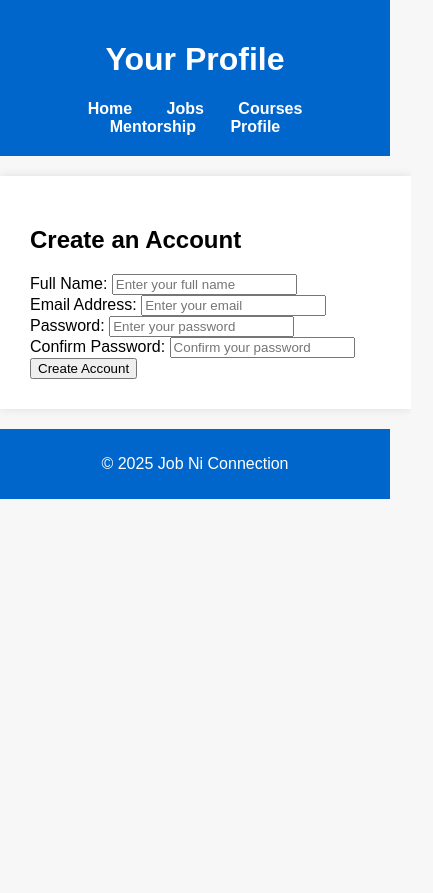
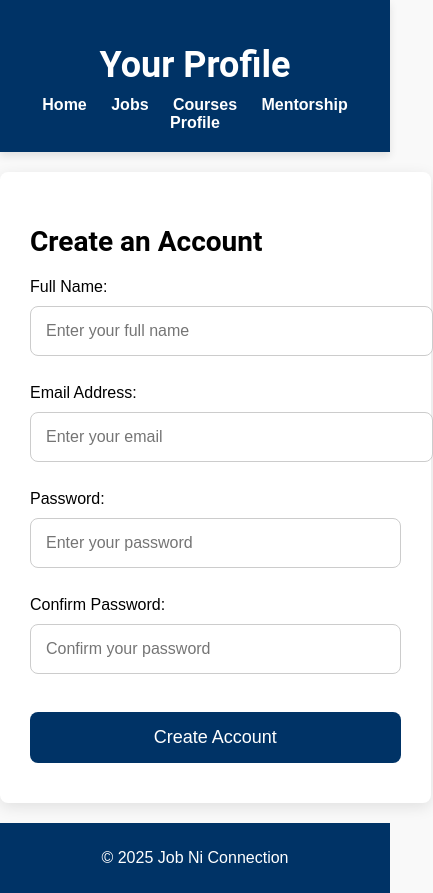
Before and after one commit to FRANCIS-MW/job-ni-connection, a plain HTML site: page profile.html in a window 390 px wide. Shown: the whole page, 433 px wide, since content can reach past the window. Before the commit the page ends 844 px from the top, so only its background shows below. Drawn offline with Linux system fonts and the light colour scheme.

Commit message:
Update style.css

```diff
--- a/style.css
+++ b/style.css
@@ -1,41 +1,148 @@
+/* General Styles */
 body {
-    font-family: Arial, sans-serif;
+    font-family: 'Arial', sans-serif;
     margin: 0;
     padding: 0;
-    background: #f7f7f7;
+    background-color: #f9f9f9;
+}
+
+h1, h2, h3 {
+    font-family: 'Roboto', sans-serif;
 }
 
 header {
-    background-color: #0066cc;
-    padding: 20px;
+    background-color: #003366;
+    color: white;
+    padding: 20px 0;
     text-align: center;
-    color: white;
+    box-shadow: 0 4px 8px rgba(0,0,0,0.1);
+}
+
+header h1 {
+    font-size: 36px;
+    margin-bottom: 10px;
+}
+
+nav {
+    margin-top: 10px;
 }
 
 nav a {
-    margin: 0 15px;
     color: white;
+    margin: 0 20px;
     text-decoration: none;
     font-weight: bold;
+    font-size: 18px;
 }
 
 nav a:hover {
     text-decoration: underline;
 }
 
+footer {
+    background-color: #003366;
+    color: white;
+    padding: 10px 0;
+    text-align: center;
+    margin-top: 20px;
+}
+
+/* Hero Section */
+.hero {
+    background-color: #e3f2fd;
+    text-align: center;
+    padding: 50px;
+    margin: 20px 0;
+    box-shadow: 0 4px 10px rgba(0, 0, 0, 0.1);
+}
+
+.hero h2 {
+    font-size: 32px;
+    margin-bottom: 10px;
+}
+
+.hero p {
+    font-size: 18px;
+    margin-bottom: 20px;
+}
+
+/* Section Styles */
 section {
     padding: 30px;
-    background: white;
     margin: 20px auto;
+    background-color: white;
+    border-radius: 8px;
     width: 90%;
-    max-width: 800px;
-    box-shadow: 0 0 10px rgba(0,0,0,0.1);
+    max-width: 900px;
+    box-shadow: 0 4px 15px rgba(0, 0, 0, 0.1);
 }
 
-footer {
-    text-align: center;
-    padding: 10px;
-    background: #0066cc;
+section h2 {
+    font-size: 28px;
+    margin-bottom: 20px;
+}
+
+ul {
+    list-style-type: none;
+    padding: 0;
+}
+
+ul li {
+    background-color: #f1f1f1;
+    margin: 10px 0;
+    padding: 15px;
+    border-radius: 8px;
+    box-shadow: 0 2px 4px rgba(0, 0, 0, 0.1);
+}
+
+ul li:hover {
+    background-color: #e3e3e3;
+}
+
+/* Form Styles */
+form {
+    display: flex;
+    flex-direction: column;
+    max-width: 500px;
+    margin: 0 auto;
+}
+
+form input, form select, form button {
+    padding: 15px;
+    margin: 10px 0;
+    font-size: 16px;
+    border-radius: 8px;
+    border: 1px solid #ccc;
+}
+
+form input[type="text"], form input[type="email"] {
+    width: 100%;
+}
+
+form button {
+    background-color: #003366;
     color: white;
-    margin-top: 20px;
+    cursor: pointer;
+    font-size: 18px;
+    border: none;
 }
+
+form button:hover {
+    background-color: #005bb5;
+}
+
+/* Responsive Design */
+@media (max-width: 768px) {
+    .hero h2 {
+        font-size: 24px;
+    }
+
+    section {
+        width: 95%;
+    }
+
+    nav a {
+        font-size: 16px;
+        margin: 0 10px;
+    }
+}
```
